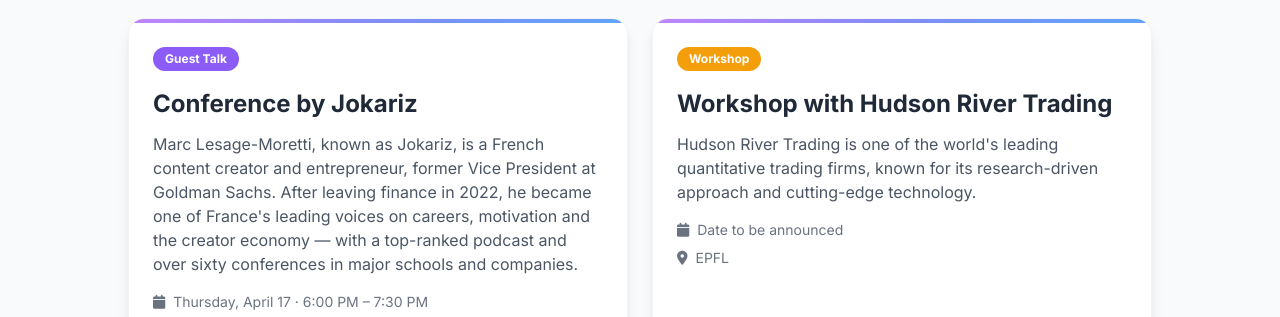
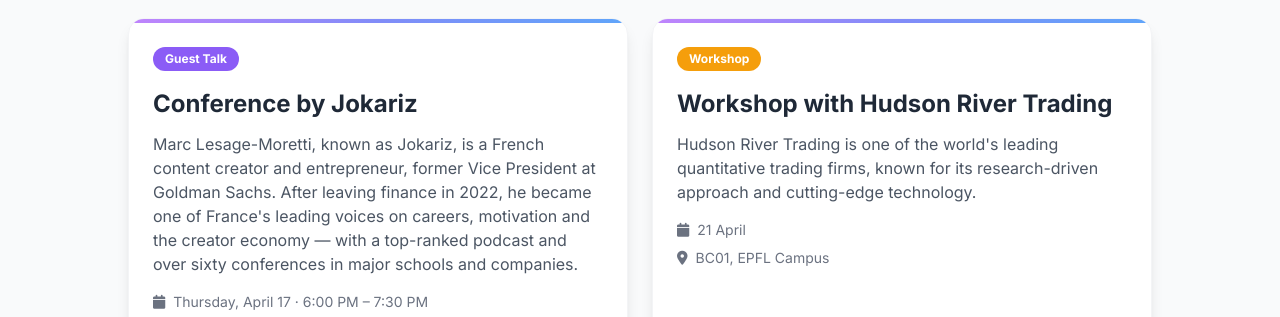
Before and after one commit to tfa-epfl/tfa-epfl.github.io, a website: page events.html in a window 1280 px wide. Shown: the part 478-795 px from the top of the page. Drawn offline with Linux system fonts and the light colour scheme.

Commit message:
update the date and place in the hrt event

```diff
--- a/events.html
+++ b/events.html
@@ -168,11 +168,11 @@
         <div class="space-y-2 text-sm text-gray-500 dark:text-gray-400">
             <div class="flex items-center gap-2">
                 <i class="fa-solid fa-calendar text-green-accent"></i>
-                <span>Date to be announced</span>
+                <span>21 April</span>
             </div>
             <div class="flex items-center gap-2">
                 <i class="fa-solid fa-location-dot text-green-accent"></i>
-                <span>EPFL</span>
+                <span>BC01, EPFL Campus</span>
             </div>
         </div>
     </div>
```
